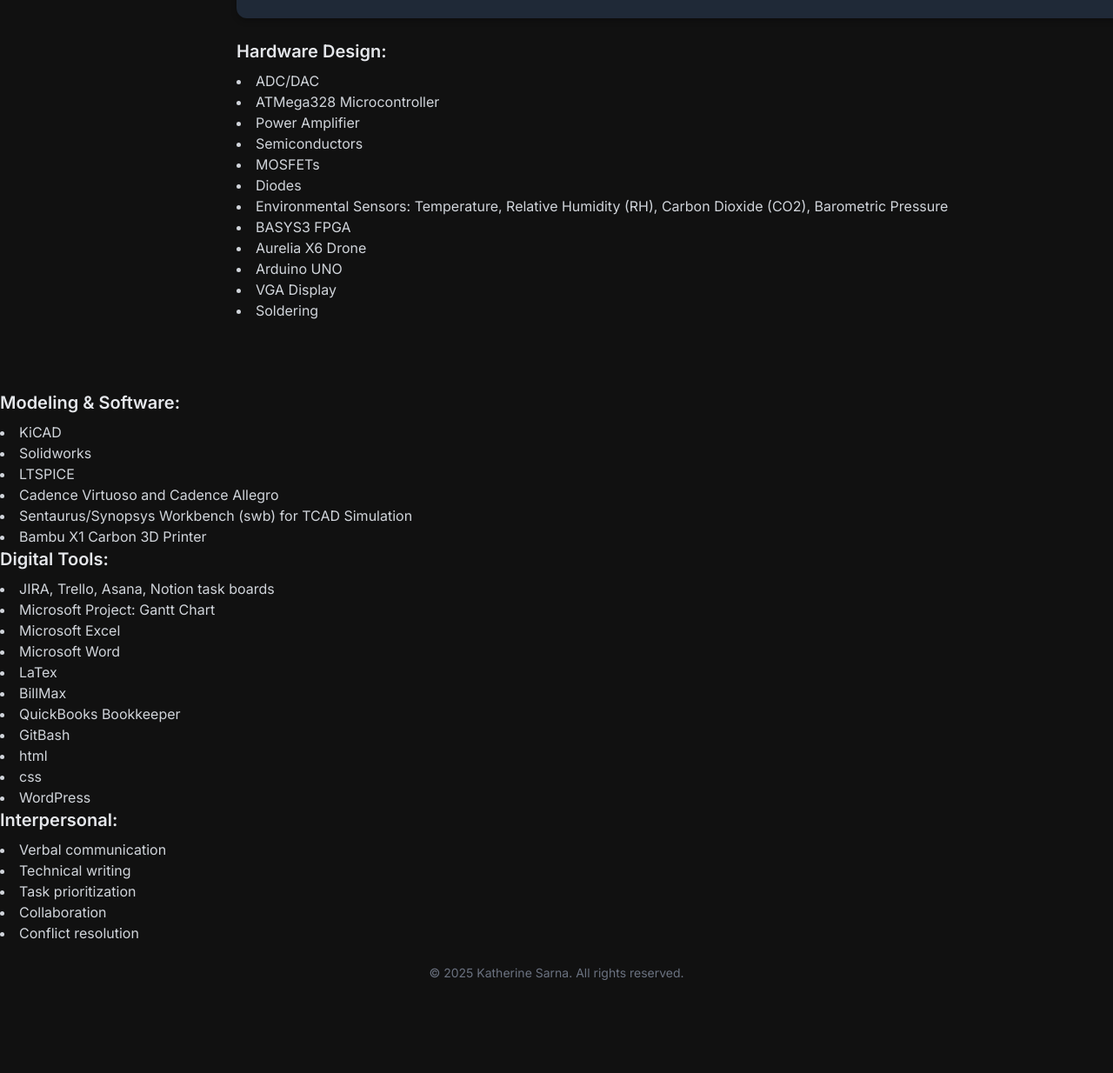
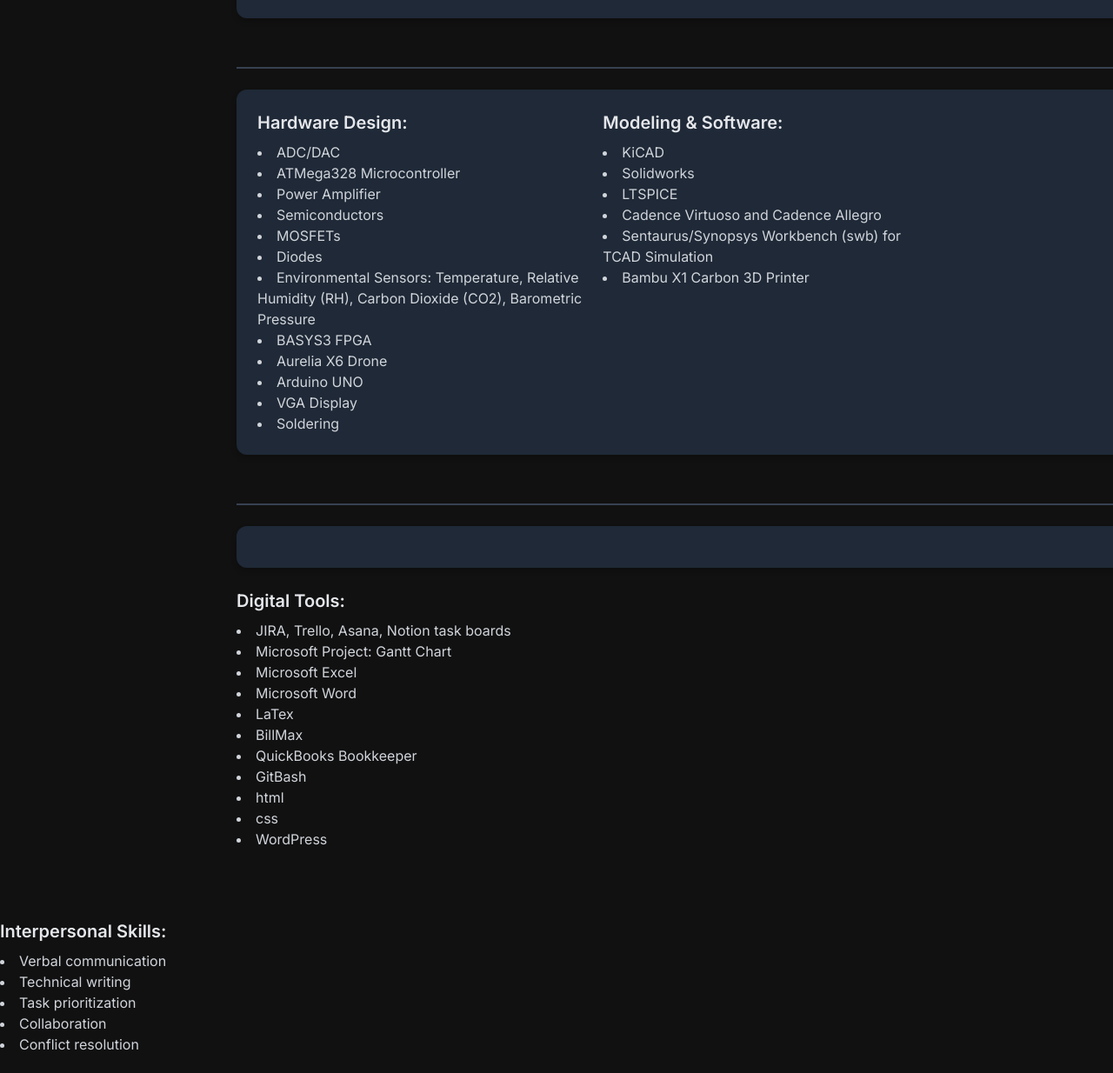
Before and after one commit to ksarnaEE/ksarnaEE.github.io, a plain HTML site: page index.html in a window 1280 px wide. Shown: the part 2146-3380 px from the top of the page at 87% size. Before the commit the page ends 3299 px from the top, so only its background shows below. Drawn offline with nearby package versions, Linux system fonts and the light colour scheme.

Commit message:
test index.html

```diff
--- a/index.html
+++ b/index.html
@@ -262,7 +262,12 @@
                         <li>JTAG debugger</li>
                     </ul>
                 </div>
-		</div>
+            </div>
+	</section>
+	<section class="mb-12">
+	    <h2 class="section-title"></h2>
+            <div class="card grid grid-cols-1 md:grid-cols-2 lg:grid-cols-3 gap-6">
+	        <div>
 		    <h3 class="text-xl font-semibold text-gray-200 mb-2">Hardware Design:</h3>
 		    <ul class="list-disc list-inside text-gray-300">
 		        <li>ADC/DAC</li>
@@ -289,6 +294,11 @@
                         <li>Bambu X1 Carbon 3D Printer</li>
                     </ul>
                 </div>
+            </div>
+	</section>
+	<section class="mb-12">
+	    <h2 class="section-title"></h2>
+            <div class="card grid grid-cols-1 md:grid-cols-2 lg:grid-cols-3 gap-6">
 		</div>
 		    <h3 class="text-xl font-semibold text-gray-200 mb-2">Digital Tools:</h3>
                     <ul class="list-disc list-inside text-gray-300">
@@ -305,14 +315,16 @@
 			<li>WordPress</li>
 		</div>
 		</div>
-		    <h3 class="text-xl font-semibold text-gray-200 mb-2">Interpersonal:</h3>
+		    <h3 class="text-xl font-semibold text-gray-200 mb-2">Interpersonal Skills:</h3>
                     <ul class="list-disc list-inside text-gray-300">
                         <li>Verbal communication</li>
 			<li>Technical writing</li>
 			<li>Task prioritization</li>
 			<li>Collaboration</li>
 			<li>Conflict resolution</li>
-            </div>
+		    </ul>
+		</div>
+	    </div>
 
 	</section>
         <!-- Footer Section -->
```
